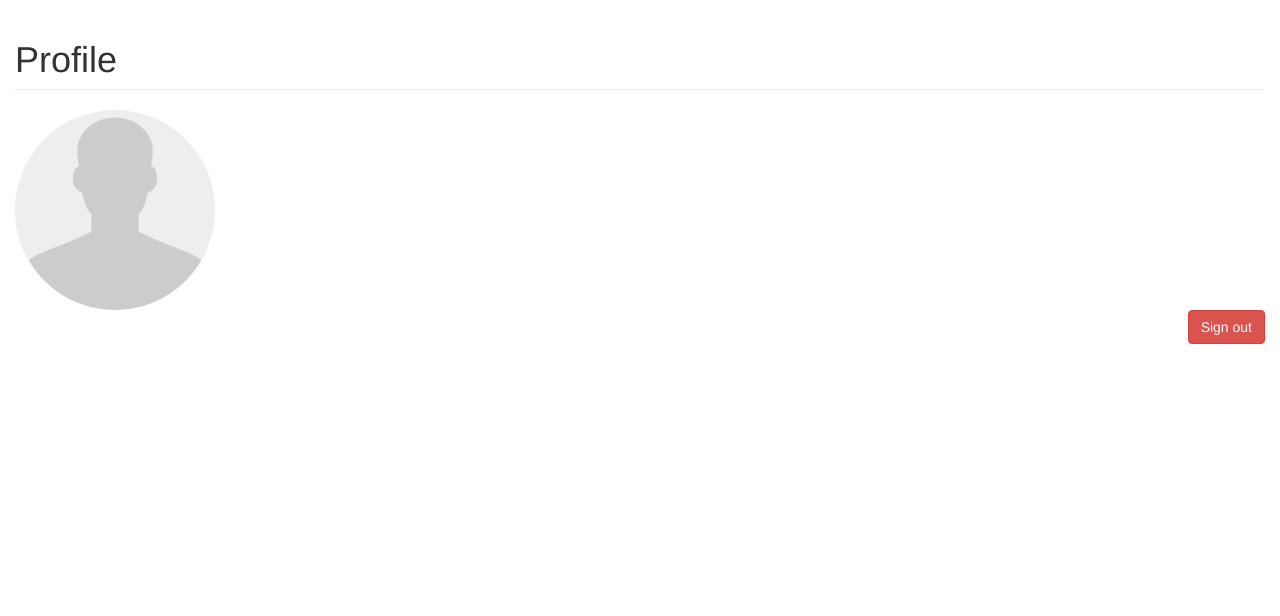
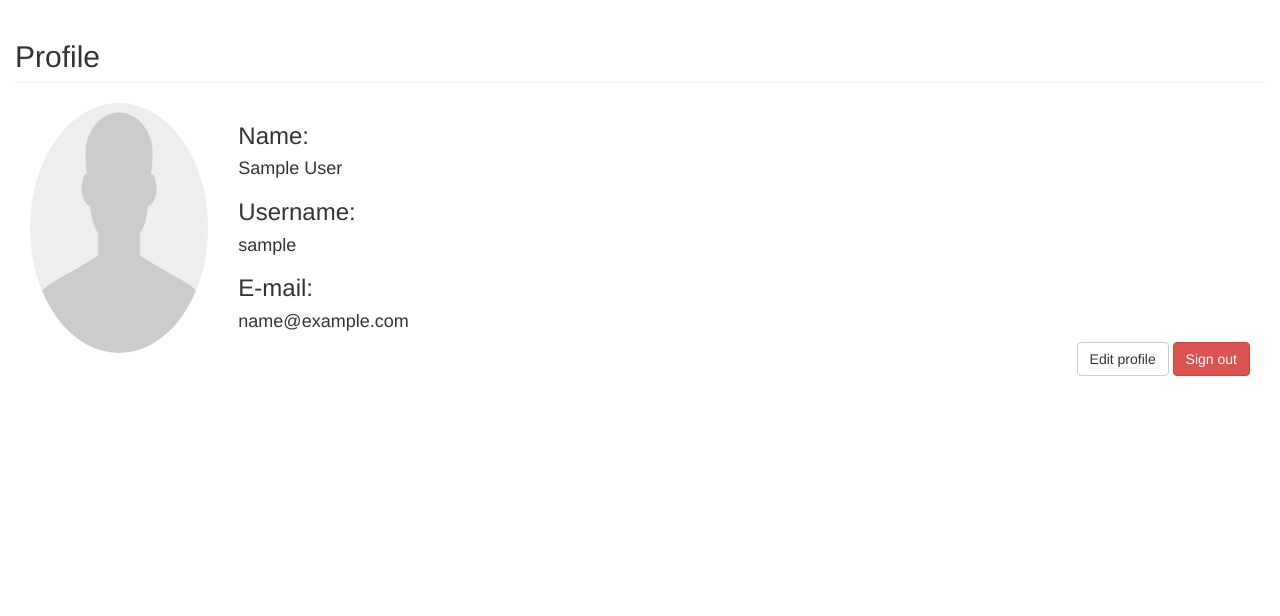
Before and after one commit to mlipa/move_server, a Flask app: page /profile in a window 1280 px wide. Shown: the part 50-666 px from the top of the page. Run offline with Flask 2, Linux system fonts and the light colour scheme; a user stored in the database is signed in; tables that the repository leaves empty hold one stand-in row (values such as "Sample post").

Commit message:
Complete profile template Modify sign out functionality

```diff
--- a/app/static/css/base.css
+++ b/app/static/css/base.css
@@ -83,6 +83,6 @@ body {
 }
 
 .img-avatar {
-    width: 200px;
-    height: 200px;
+    width: 250px;
+    height: 250px;
 }
--- a/app/templates/about.html
+++ b/app/templates/about.html
@@ -7,5 +7,5 @@
 {% endblock %}
 
 {% block content %}
-    <h1 class="page-header">About</h1>
+    <h2 class="page-header">About</h2>
 {% endblock %}
--- a/app/templates/dashboard.html
+++ b/app/templates/dashboard.html
@@ -7,5 +7,5 @@
 {% endblock %}
 
 {% block content %}
-    <h1 class="page-header">Dashboard</h1>
+    <h2 class="page-header">Dashboard</h2>
 {% endblock %}
--- a/app/templates/profile.html
+++ b/app/templates/profile.html
@@ -7,9 +7,21 @@
 {% endblock %}
 
 {% block content %}
-    <h1 class="page-header">Profile</h1>
-    <img class="img-avatar img-circle img-responsive" src="{{ avatar }}">
-    <form method="post">
-        <button class="btn btn-danger pull-right" type="submit">Sign out</button>
-    </form>
+    <h2 class="page-header">Profile</h2>
+    <div class="col-md-2">
+        <img class="img-avatar img-circle img-responsive" src="{{ avatar }}">
+        <br>
+    </div>
+    <div class="col-md-10">
+        <h3>Name: </h3>
+        <h4>{{ user.name }}</h4>
+        <h3>Username: </h3>
+        <h4>{{ user.username }}</h4>
+        <h3>E-mail: </h3>
+        <h4>{{ user.email }}</h4>
+        <div class="pull-right">
+            <a class="btn btn-default" href="#">Edit profile</a>
+            <a class="btn btn-danger" href="{{ url_for('sign_out') }}">Sign out</a>
+        </div>
+    </div>
 {% endblock %}
--- a/app/templates/settings.html
+++ b/app/templates/settings.html
@@ -7,5 +7,5 @@
 {% endblock %}
 
 {% block content %}
-    <h1 class="page-header">Settings</h1>
+    <h2 class="page-header">Settings</h2>
 {% endblock %}
--- a/app/views.py
+++ b/app/views.py
@@ -47,6 +47,18 @@ def sign_in():
     return render_template('sign_in.html')
 
 
+@application.route('/sign_out', methods=['GET'])
+@login_required
+def sign_out():
+    logged_name = str(g.user.name)
+
+    logout_user()
+
+    flash(Markup('<strong>Bye, bye ' + logged_name + '!</strong> Come back soon!'), 'success')
+
+    return redirect(url_for('sign_in'))
+
+
 @application.route('/dashboard', methods=['GET'])
 @login_required
 def dashboard():
@@ -62,15 +74,6 @@ def settings():
 @application.route('/profile', methods=['GET', 'POST'])
 @login_required
 def profile():
-    if request.method == 'POST':
-        logged_name = str(g.user.name)
-
-        logout_user()
-
-        flash(Markup('<strong>Bye, bye ' + logged_name + '!</strong> Come back soon!'), 'success')
-
-        return redirect(url_for('sign_in'))
-
     app_directory = os.path.abspath(os.path.dirname(__file__))
     avatar = url_for('static', filename='img/' + g.user.username + '.png')
 
```
